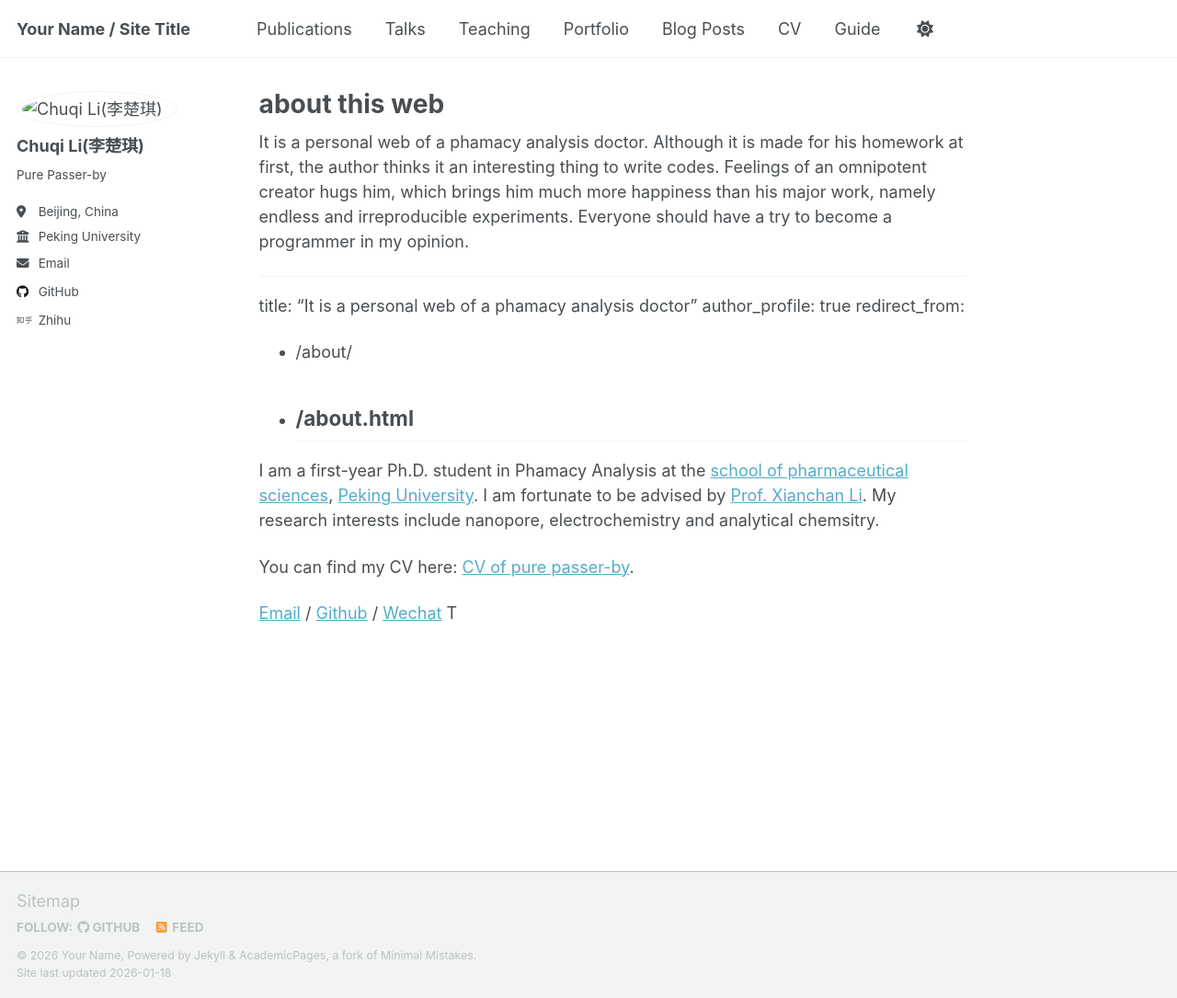
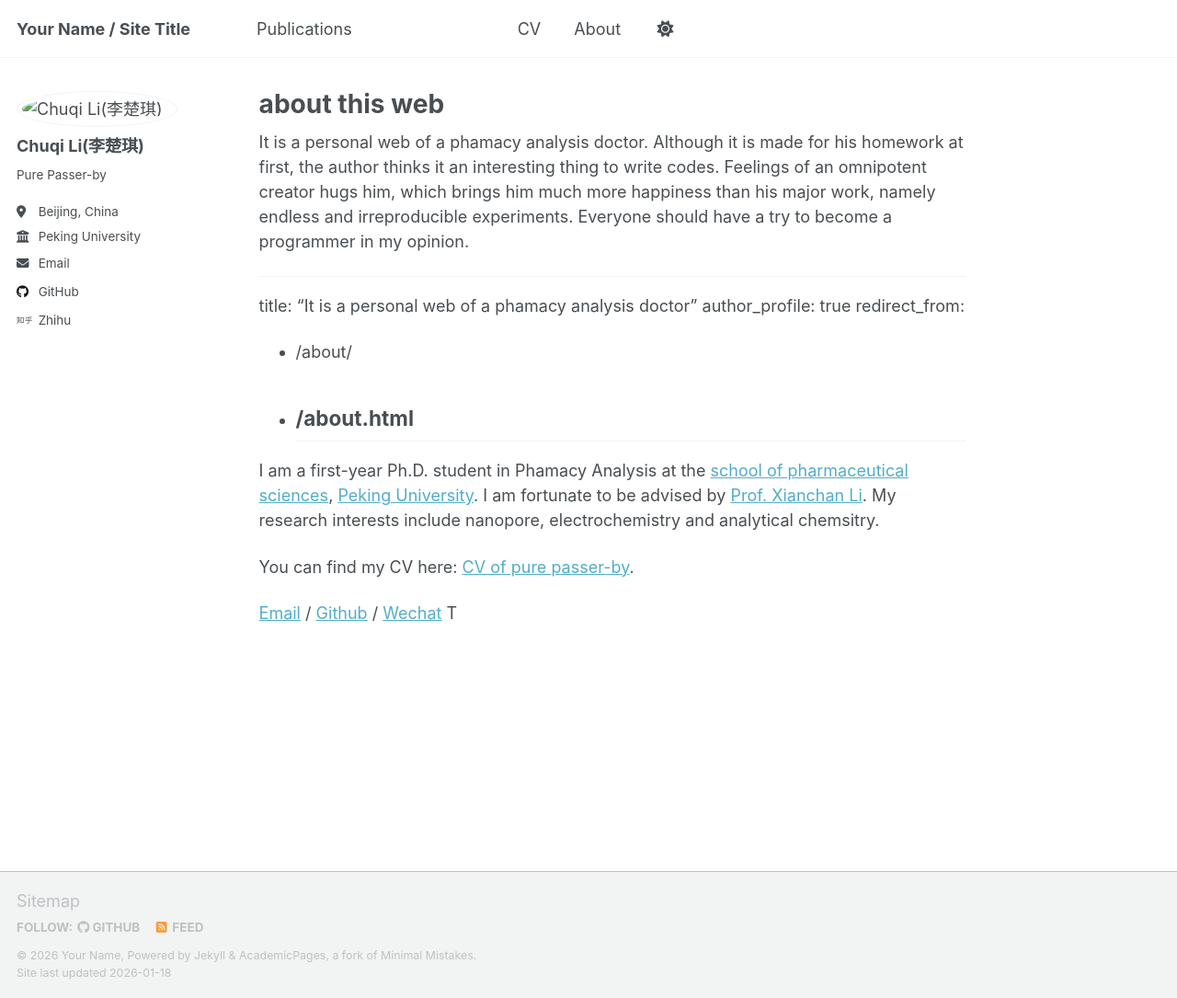
Before and after one commit to soki233/soki233.github.io, a Jekyll site: the page built from _pages/about.md, in a window 1280 px wide and 1085 px high. Shown: the whole window at 92% size. Built offline with Jekyll 4.4.1, drawn with Linux system fonts in a browser that asks for light colours; a script that is not in the unit is left out; part of the change alters nothing that is shown.

Commit message:
Update navigation.yml

```diff
--- a/_data/navigation.yml
+++ b/_data/navigation.yml
@@ -11,17 +11,17 @@ main:
   - title: "Publications"
     url: /publications/
 
-  - title: "Talks"
-    url: /talks/
+  - #title: "Talks"
+    #url: /talks/
 
-  - title: "Teaching"
-    url: /teaching/
+  - #title: "Teaching"
+    #url: /teaching/
 
-  - title: "Portfolio"
-    url: /portfolio/
+  - #title: "Portfolio"
+    #url: /portfolio/
 
-  - title: "Blog Posts"
-    url: /year-archive/
+  - #title: "Blog Posts"
+    #url: /year-archive/
 
   - title: "CV"
     url: /cv/
@@ -29,5 +29,5 @@ main:
   # - title: "CV"
   #   url: /cv-json/
 
-  - title: "Guide"
+  - title: "About"
     url: /markdown/
```
